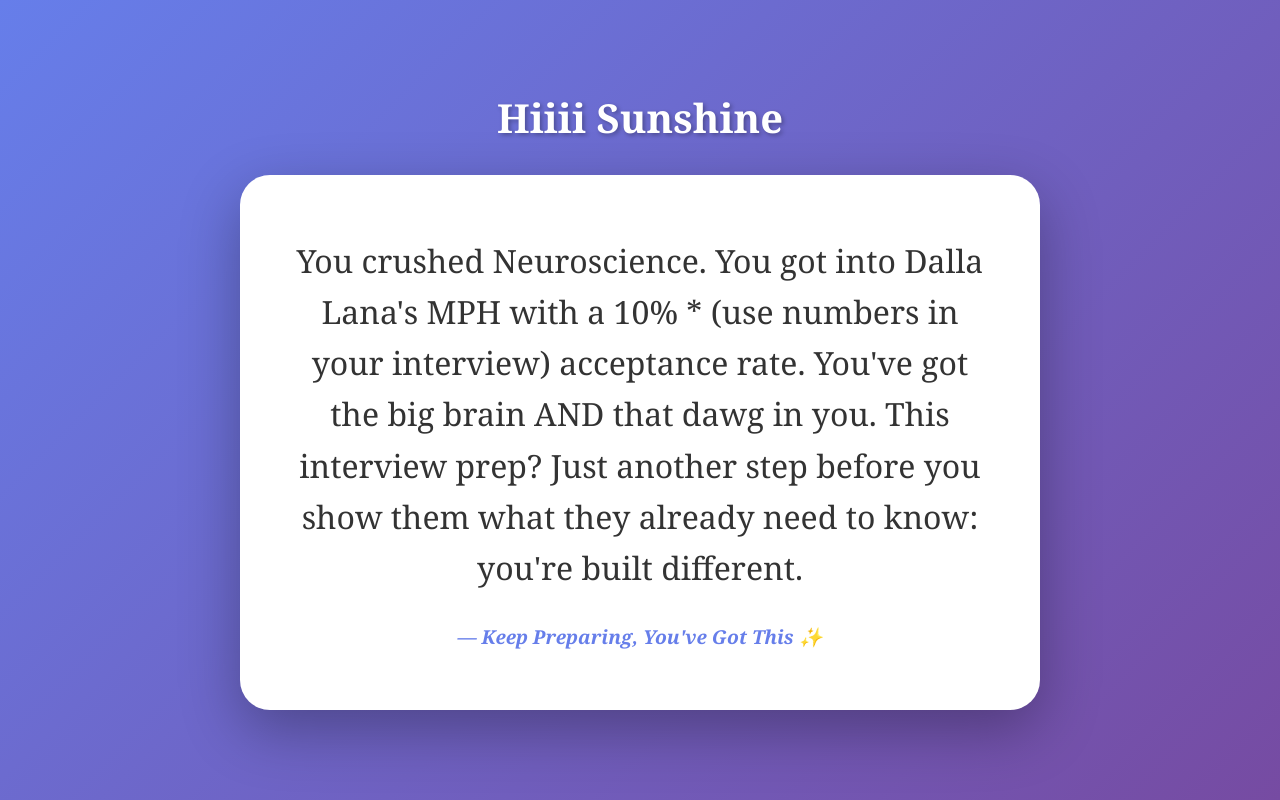
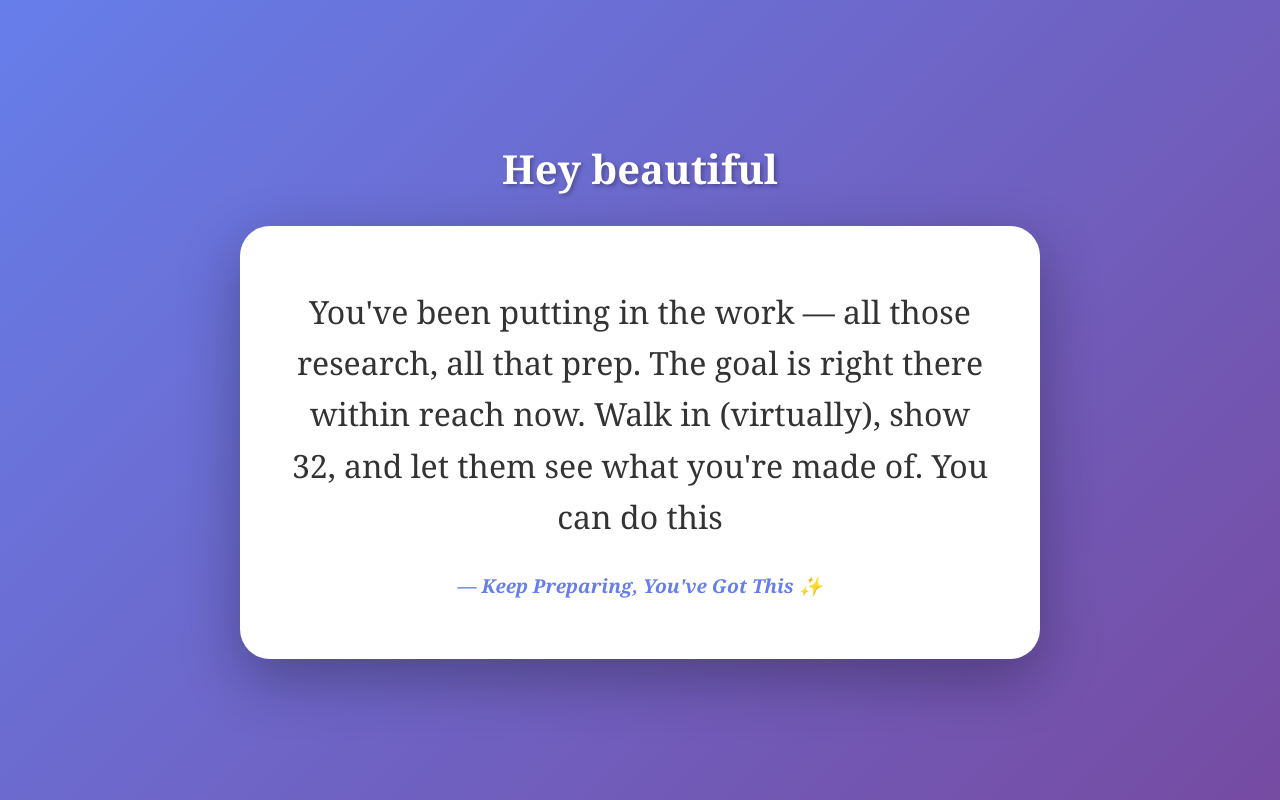
Before and after one commit to Dinoyan/dinoyan.github.com, a plain HTML site: page index.html in a window 1280 px wide. Drawn offline with Linux system fonts and the light colour scheme.

Commit message:
Update index.html

```diff
--- a/index.html
+++ b/index.html
@@ -97,10 +97,10 @@
 </head>
 <body>
     <div class="container">
-        <h1 class="name-header">Hiiii Sunshine</h1>
+        <h1 class="name-header">Hey beautiful</h1>
         <div class="quote-card">
             <div class="quote-text">
-                You crushed Neuroscience. You got into Dalla Lana's MPH with a 10% * (use numbers in your interview) acceptance rate. You've got the big brain AND that dawg in you. This interview prep? Just another step before you show them what they already need to know: you're built different.
+        You've been putting in the work — all those research, all that prep. The goal is right there within reach now. Walk in (virtually), show 32, and let them see what you're made of. You can do this
             </div>
             <div class="quote-author">— Keep Preparing, You've Got This ✨</div>
         </div>
```
